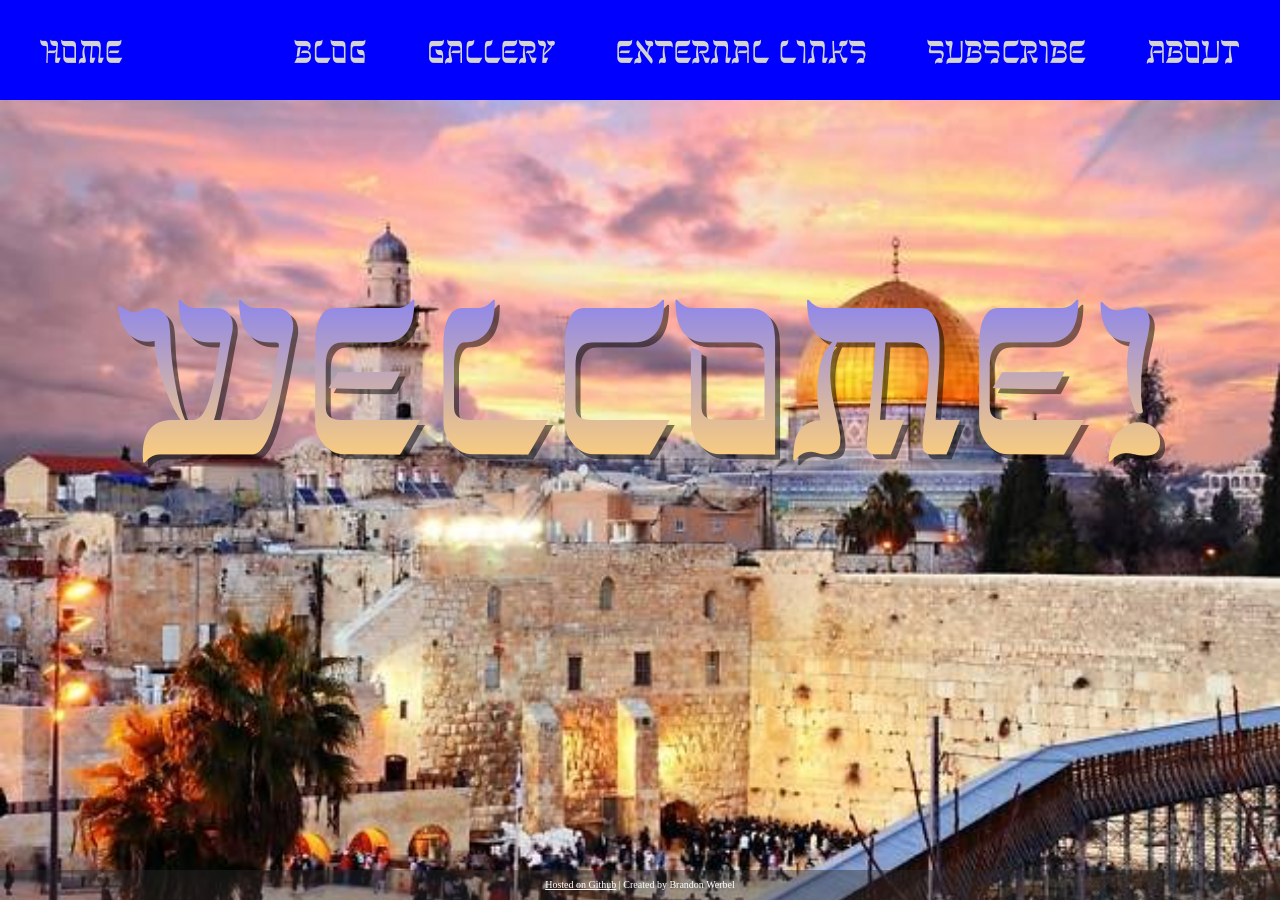
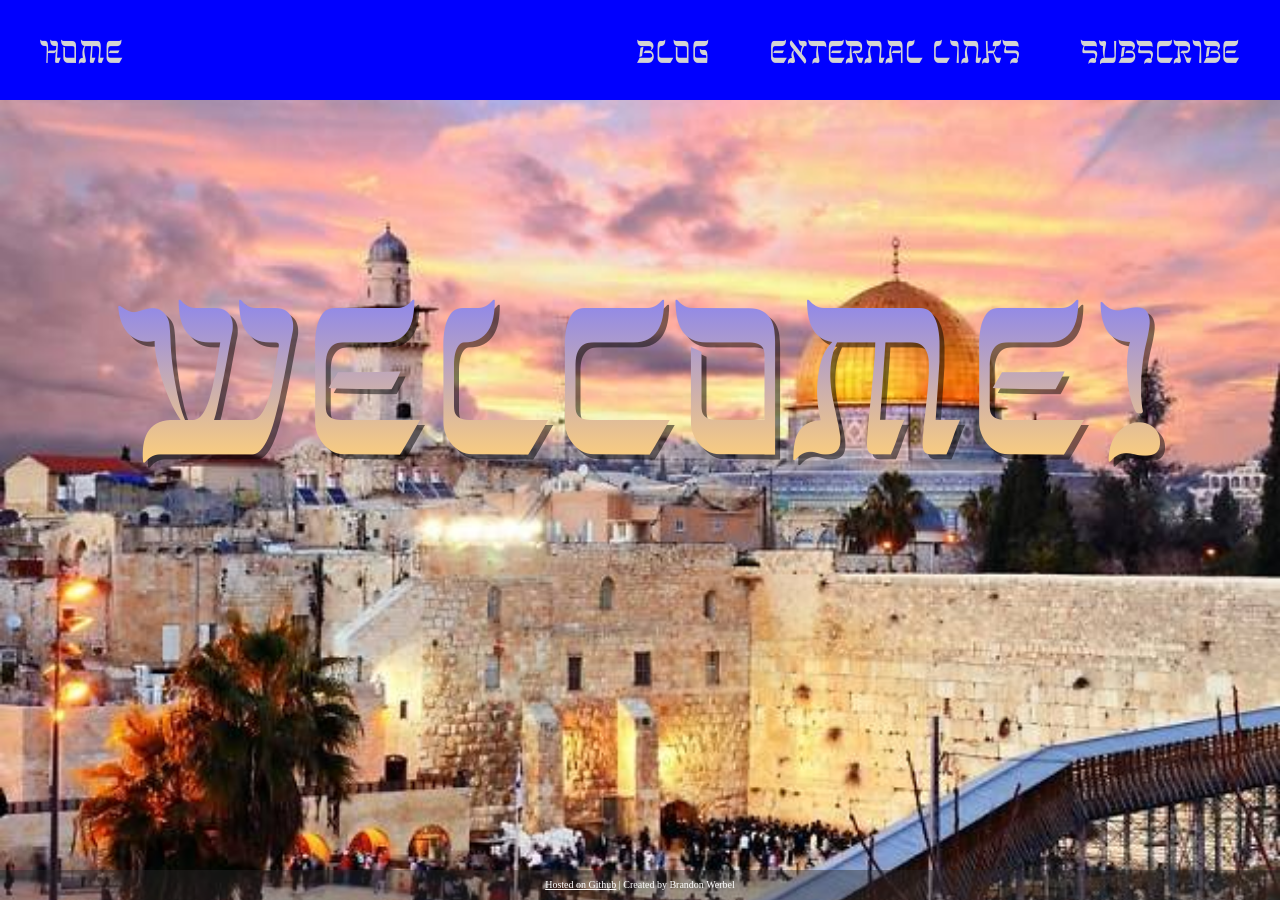
Before and after one commit to BrandonWerbel/BrandonWerbel.github.io, a Jekyll site: the page built from index.html, in a window 1280 px wide. Built offline with Jekyll 4.4.1, drawn with Linux system fonts in a browser that asks for light colours.

Commit message:
Temporarily remove blank pages from header

```diff
--- a/_includes/header.html
+++ b/_includes/header.html
@@ -7,7 +7,7 @@
 
         <div class="right-nav">
             <div class="nav-item" onclick="window.location='/blog';">Blog</div>
-            <div class="nav-item" onclick="window.location='/gallery';">Gallery</div>
+            <!-- <div class="nav-item" onclick="window.location='/gallery';">Gallery</div> -->
             <div class="nav-item has-children">
                 External Links
                 <ul class="nav-dropdown">
@@ -15,7 +15,7 @@
                 </ul>
             </div>
             <div class="nav-item" onclick="window.location='/subscribe';">Subscribe</div>
-            <div class="nav-item" onclick="window.location='/about';">About</div>
+            <!-- <div class="nav-item" onclick="window.location='/about';">About</div> -->
         </div>
     </nav>
 </header>
```
